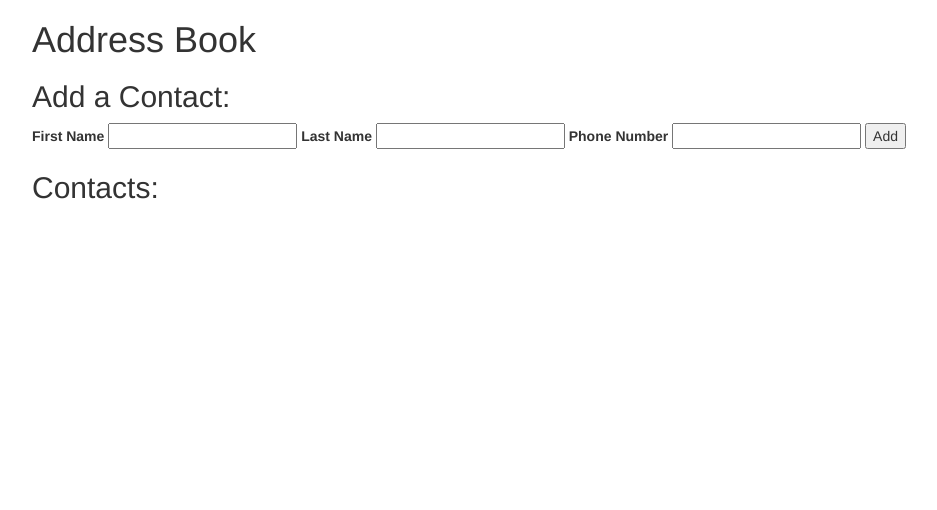
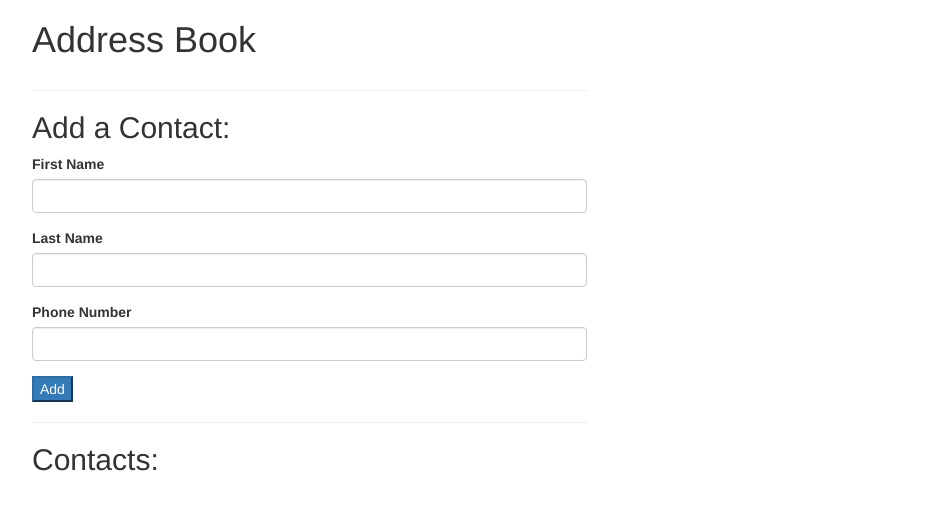
Before and after one commit to dkmerys/address-book, a plain HTML site: page index.html in a window 1280 px wide. Shown: the whole page, without its empty margins (38-975 px from the left). Drawn offline with Linux system fonts and the light colour scheme.

Commit message:
add form reset to js

```diff
--- a/index.html
+++ b/index.html
@@ -12,21 +12,31 @@
 <body>
   <div class="container">
     <h1>Address Book</h1>
+    <div class="row">
+      <div class="col-md-6">
+        <hr>
         <h2>Add a Contact:</h2>
         <form id="new-contact">
+          <div class="form-group">
             <label for="new-first-name">First Name</label>
-      <input type="text" id="new-first-name">
+            <input type="text"  class="form-control" id="new-first-name">
+          </div>
+          <div class="form-group">
             <label for="new-last-name">Last Name</label>
-      <input type="text" id="new-last-name">
+            <input type="text"  class="form-control" id="new-last-name">
+          </div>
+          <div class="form-group">
             <label for="new-phone-number">Phone Number</label>
-      <input type="text" id="new-phone-number">
-      <button type="submit">Add</button>
+            <input type="text"  class="form-control" id="new-phone-number">
+          </div>
+          <button type="submit" class="btn-primary">Add</button>
         </form>
-
+        <hr>
         <h2>Contacts:</h2>
         <ul id="contacts">
         </ul>
-
+      </div>
+      <div class="col-md-6">
         <div id="show-contact">
           <p>First Name: <span class="first-name"></span></p>
           <p>Last Name: <span class="last-name"></span></p>
@@ -35,5 +45,7 @@
           </div>
         </div>
       </div>
+    </div>
+  </div>
 </body>
 </html>
--- a/js/scripts.js
+++ b/js/scripts.js
@@ -89,6 +89,11 @@ $(document).ready(function() {
     var inputtedFirstName = $("input#new-first-name").val();
     var inputtedLastName = $("input#new-last-name").val();
     var inputtedPhoneNumber = $("input#new-phone-number").val();
+
+    $("input#new-first-name").val("");
+    $("input#new-last-name").val("")
+    $("input#new-phone-number").val("")
+
     var newContact = new Contact(inputtedFirstName, inputtedLastName, inputtedPhoneNumber);
     addressBook.addContact(newContact);
     displayContactDetails(addressBook);
```
Lines whose indentation alone changed are shown as unchanged.
